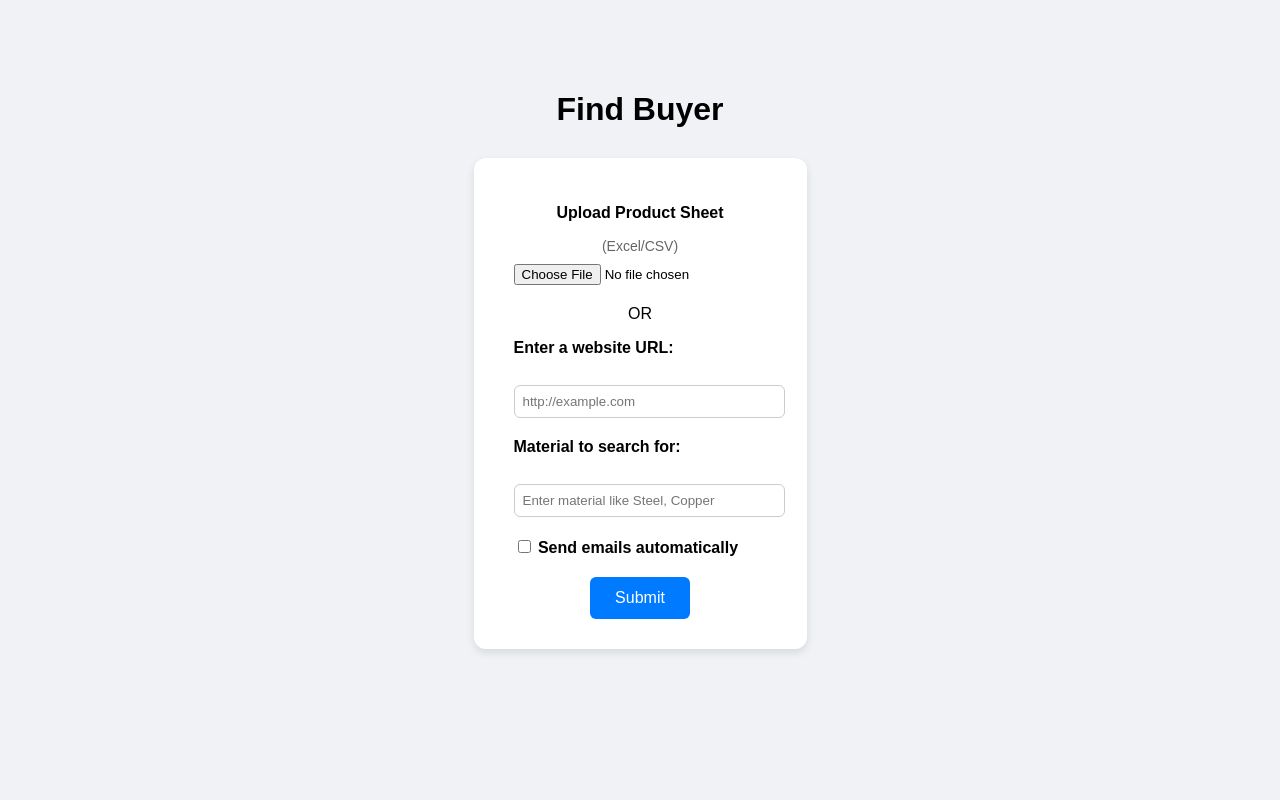
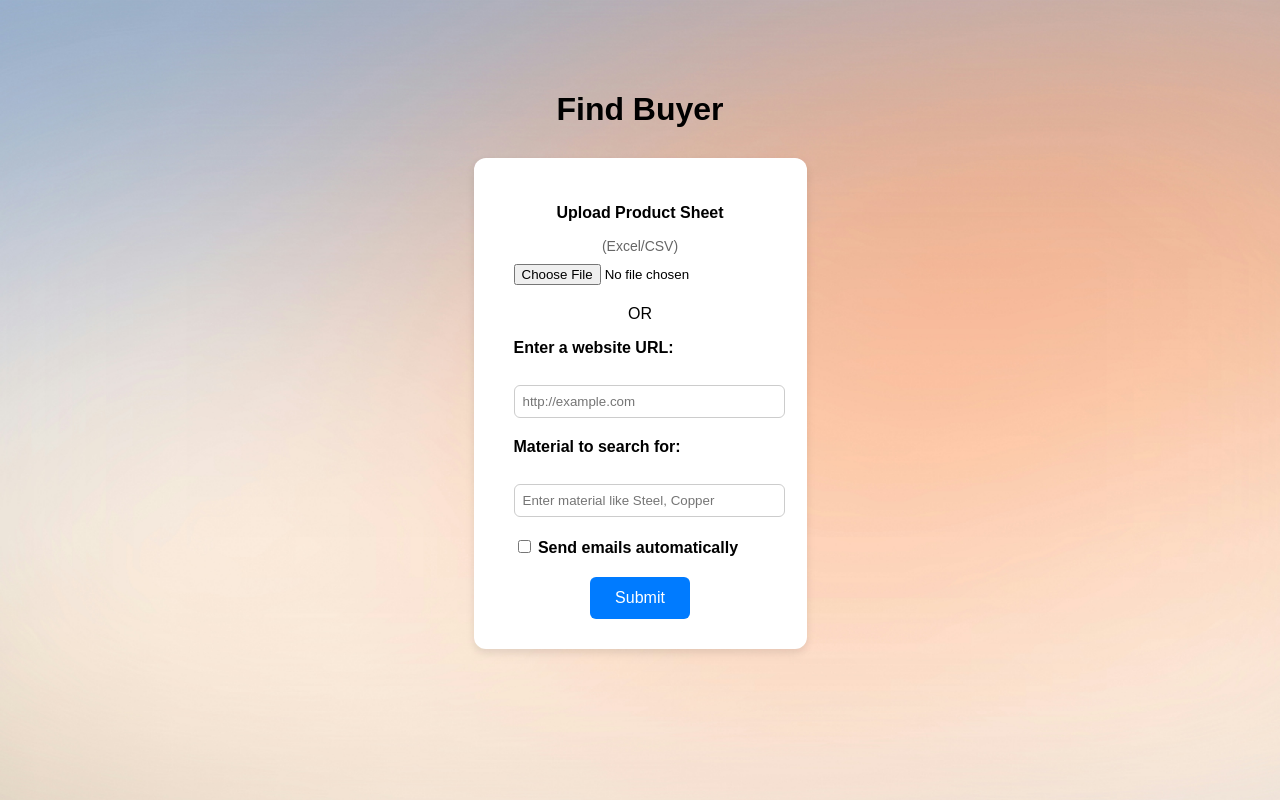
Before and after one commit to adnangulzarbaba/FindBuyer, a Flask app: page / in a window 1280 px wide. Run offline with Flask 3, Linux system fonts and the light colour scheme; parts of the project's set-up code (start-up, migrations or seed data) failed here and were passed over.

Commit message:
Update styles_index.css

```diff
--- a/static/css/styles_index.css
+++ b/static/css/styles_index.css
@@ -1,5 +1,6 @@
 body {
-    background: #f0f2f5;
+    background: url('../images/background_index.jpg') no-repeat center center fixed;
+    background-size: cover;
     font-family: Arial, sans-serif;
     margin: 0;
     padding: 20px;
```
